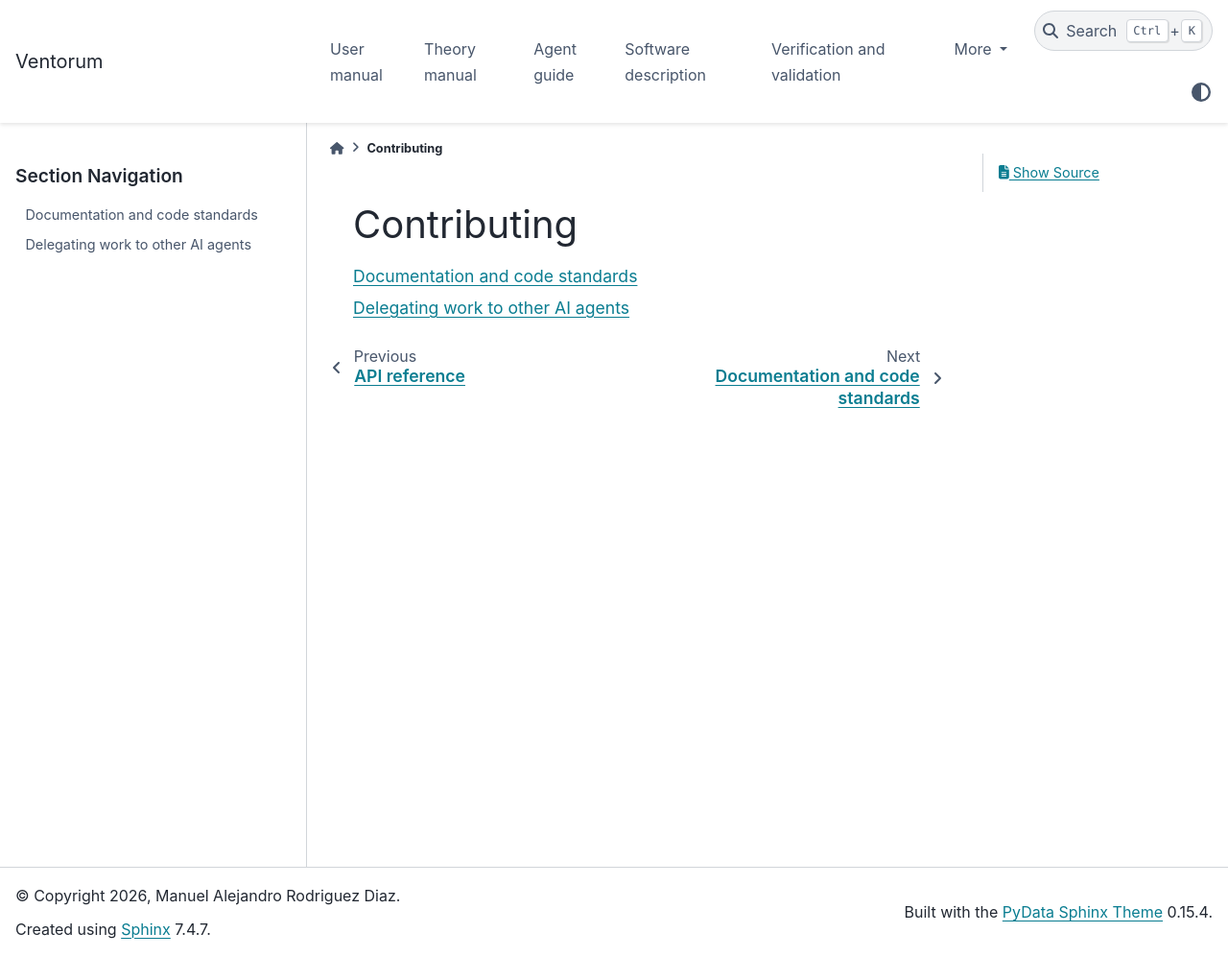
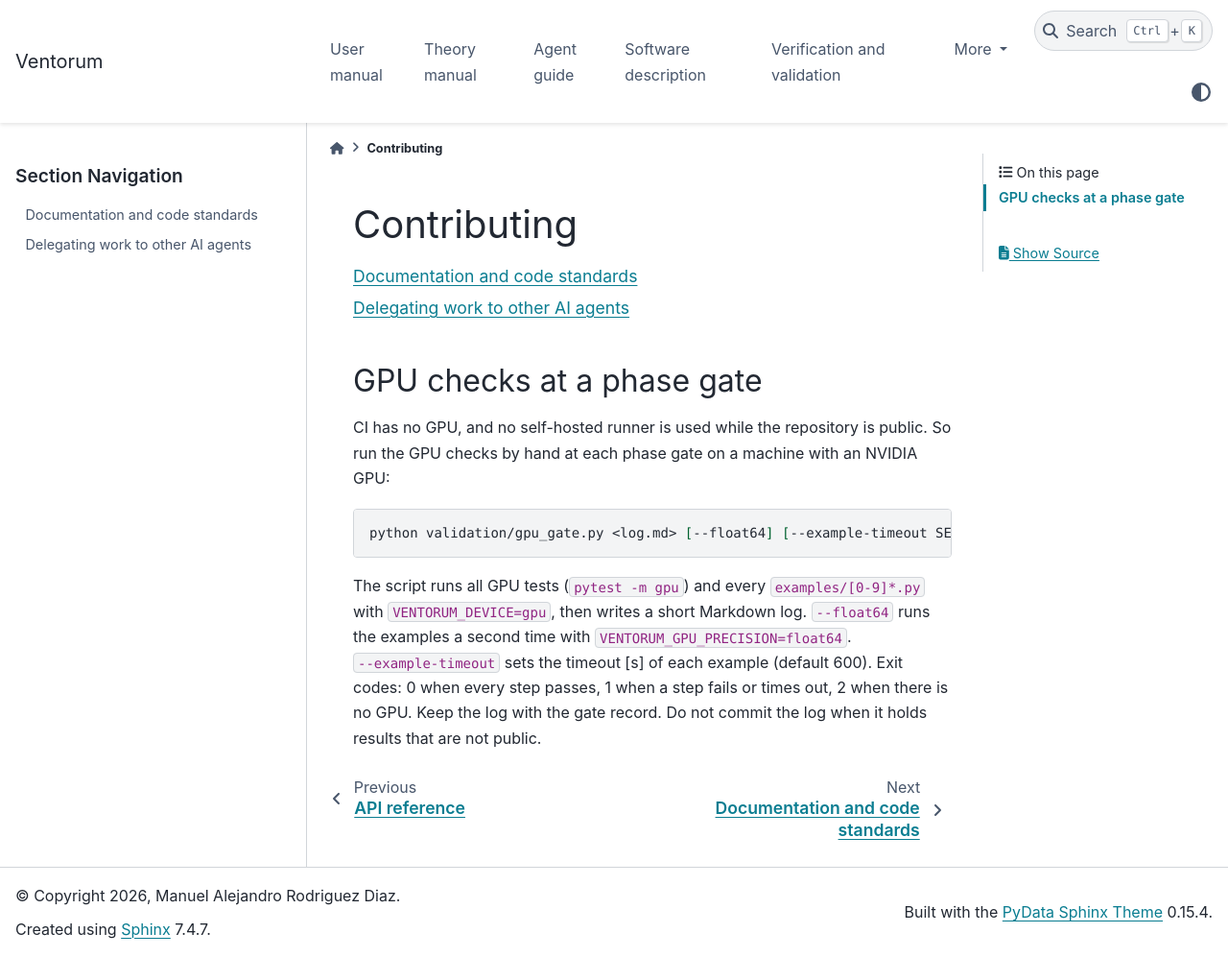
Before and after one commit to manrd/Ventorum, a Sphinx documentation site: the page built from docs/contributing/index.md, in a window 1280 px wide and 997 px high. Shown: the whole window at 96% size. Built offline with Sphinx 7.4.7 and the PyData theme 0.15.4, drawn with Linux system fonts in a browser that asks for light colours.

Commit message:
Document the GPU gate script in AGENTS.md and in the contributing guide

````diff
--- a/docs/contributing/index.md
+++ b/docs/contributing/index.md
@@ -6,3 +6,22 @@
 documentation
 agent_tasks
 ```
+
+## GPU checks at a phase gate
+
+CI has no GPU, and no self-hosted runner is used while the repository is
+public. So run the GPU checks by hand at each phase gate on a machine
+with an NVIDIA GPU:
+
+```bash
+python validation/gpu_gate.py <log.md> [--float64] [--example-timeout SECONDS] [--allow-no-gpu]
+```
+
+The script runs all GPU tests (`pytest -m gpu`) and every
+`examples/[0-9]*.py` with `VENTORUM_DEVICE=gpu`, then writes a short
+Markdown log. `--float64` runs the examples a second time with
+`VENTORUM_GPU_PRECISION=float64`. `--example-timeout` sets the timeout
+[s] of each example (default 600). Exit codes: 0 when every step passes,
+1 when a step fails or times out, 2 when there is no GPU. Keep the log
+with the gate record. Do not commit the log when it holds results that
+are not public.
````
Also changed, not shown: AGENTS.md (+1 -1 lines), validation/README.md.
